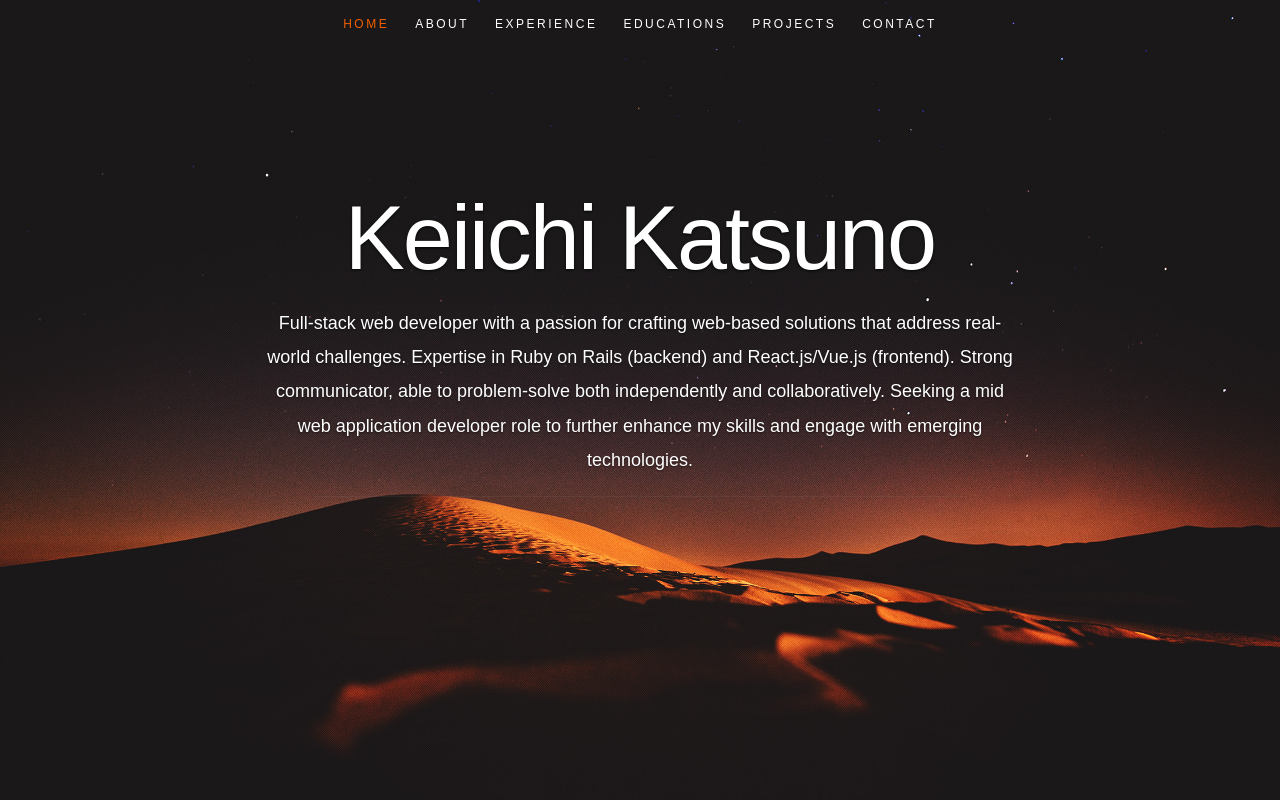
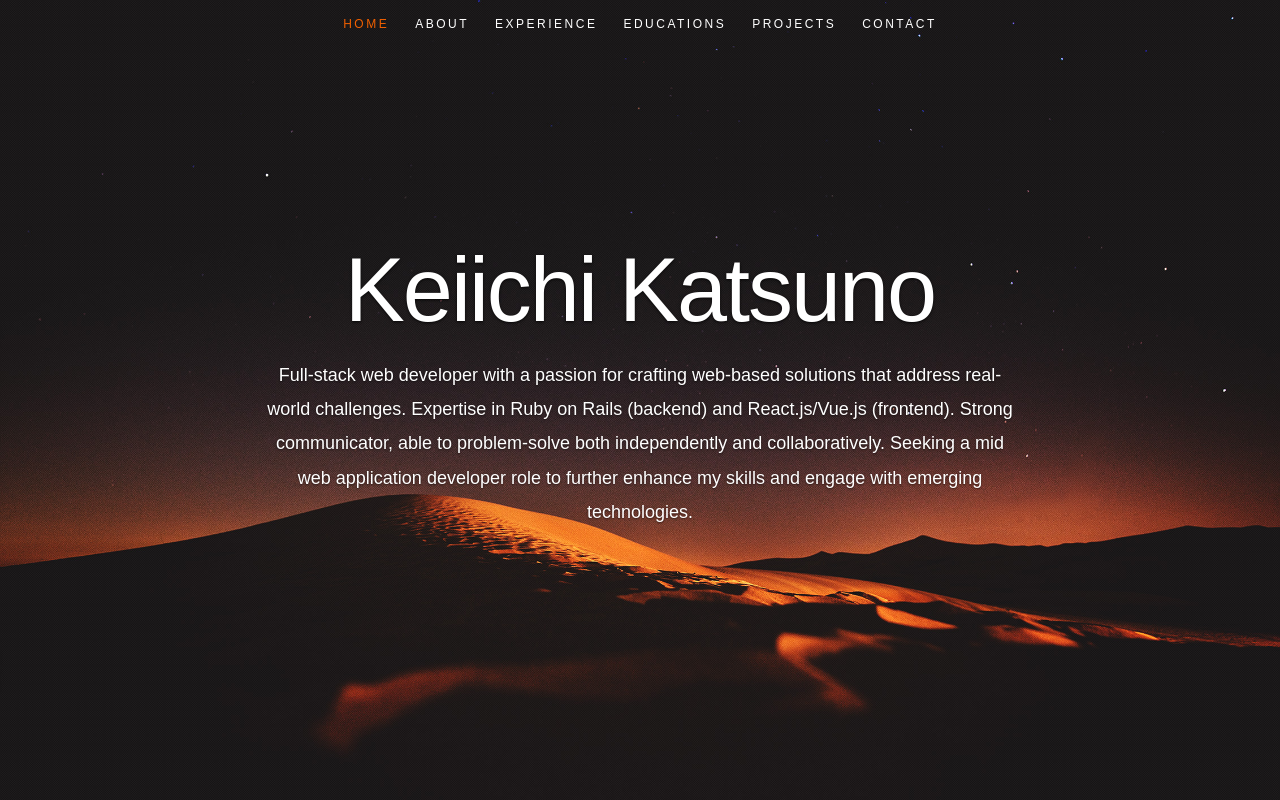
Before and after one commit to keiichi031605/keiichi-portfolio-react, a React (Create React App) app: page / in a window 1280 px wide. Shown: the top 800 px of the page. Built offline with nearby package versions, Linux system fonts and the light colour scheme.

Commit message:
clean up code v2

```diff
--- a/src/components/Header.js
+++ b/src/components/Header.js
@@ -21,23 +21,8 @@ export default function Header({resumeData}) {
             <h3 style={{color:'#fff', fontFamily: 'sans-serif '}}>
               {resumeData.description}
             </h3>
-            <hr/>
-            <ul className="social">
-                { resumeData.socialLinks && resumeData.socialLinks.map(
-                  item =>{
-                    return (
-                      <li key={item.name}>
-                        <a href={item.url} target="blank"><i className={item.className}></i></a>
-                      </li>
-                    )
-                  }
-                )}
-            </ul>
           </div>
         </div>
-        <p className="scroll-down">
-          <a className="smoothscroll" href="#about"><i className="icon-down-circle"></i></a>
-        </p>
       </header>
     </React.Fragment>
   );
--- a/src/styles/layout.css
+++ b/src/styles/layout.css
@@ -2,8 +2,7 @@ body { background: #0f0f0f; }
 
 header {
    position: relative;
-   height: 800px;
-   min-height: 500px;
+   height: 100vh;
    width: 100%;
    background: #161415 url('../../public/images/header-background.jpg') no-repeat top center;
    background-size: cover !important;
@@ -52,43 +51,6 @@ header .banner-text hr {
    border-color: #2F2D2E;
    border-color: rgba(150, 150, 150, .1);
 }
-
-/* header social links */
-header .social {
-   margin: 24px 0;
-   padding: 0;
-   font-size: 30px;
-   text-shadow: 0px 1px 2px rgba(0, 0, 0, .8);
-}
-header .social li {
-   display: inline-block;
-   margin: 0 15px;
-   padding: 0;
-}
-header .social li a { color: #fff; }
-header .social li a:hover { color: #11ABB0; }
-
-/* scroll-down link */
-header .scroll-down a {
-   position: absolute;
-   bottom: 30px;
-   left: 50%;
-   margin-left: -29px;
-   color: #fff;
-   display: block;
-   height: 42px;
-   width: 42px;
-   font-size: 42px;
-   line-height: 42px;
-   color: #fff;
-   border-radius: 100%;
-
-   -webkit-transition: all .3s ease-in-out;
-   -moz-transition: all .3s ease-in-out;
-   -o-transition: all .3s ease-in-out;
-   transition: all .3s ease-in-out;
-}
-header .scroll-down a:hover { color: #11ABB0; }
 
 /* primary navigation */
 #nav-wrap ul, #nav-wrap li, #nav-wrap a {
@@ -514,7 +476,6 @@ ul#nav li.current a { color: #F06000; }
 
 /* fadein/fadeout effect for modal popup
 /* ------------------------------------------------------------------ */
-
 /* content at start */
 .mfp-fade.mfp-wrap .mfp-content .popup-modal {
    opacity: 0;
```
Lines whose indentation alone changed are shown as unchanged.
